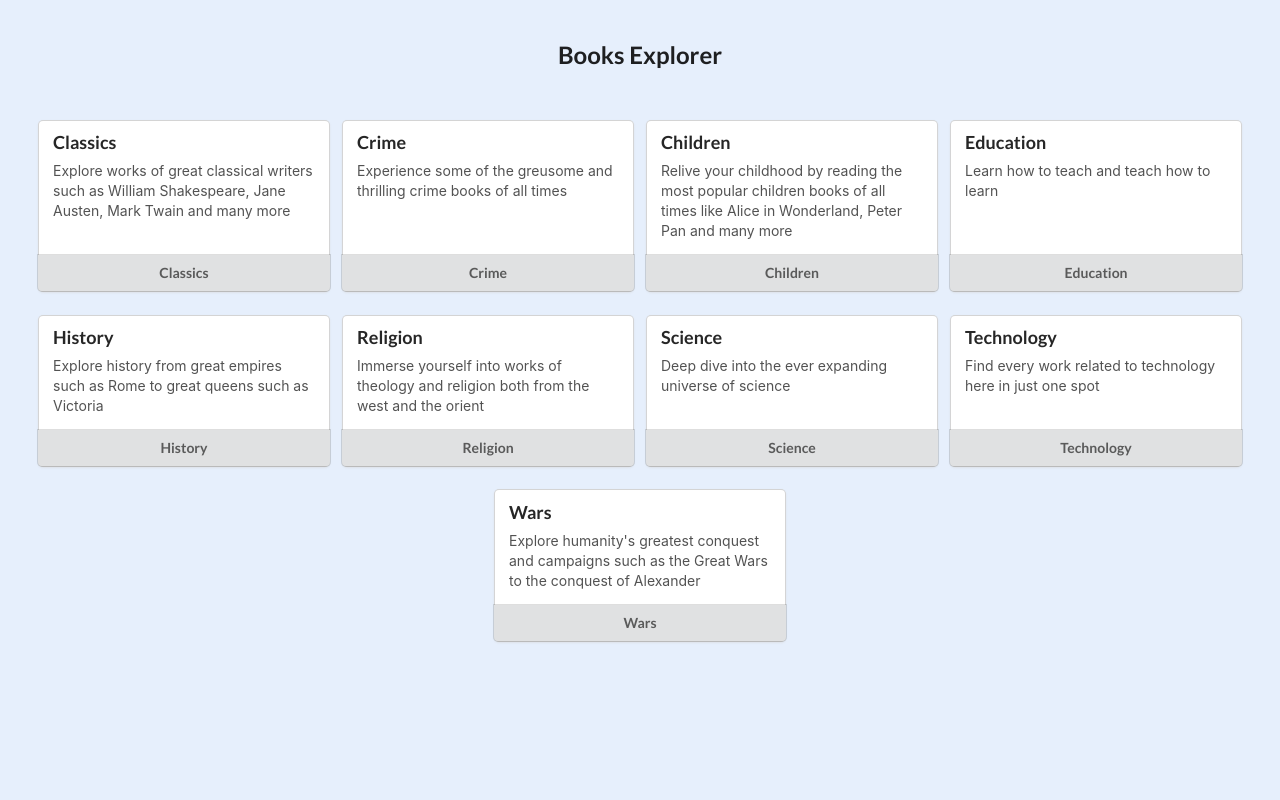
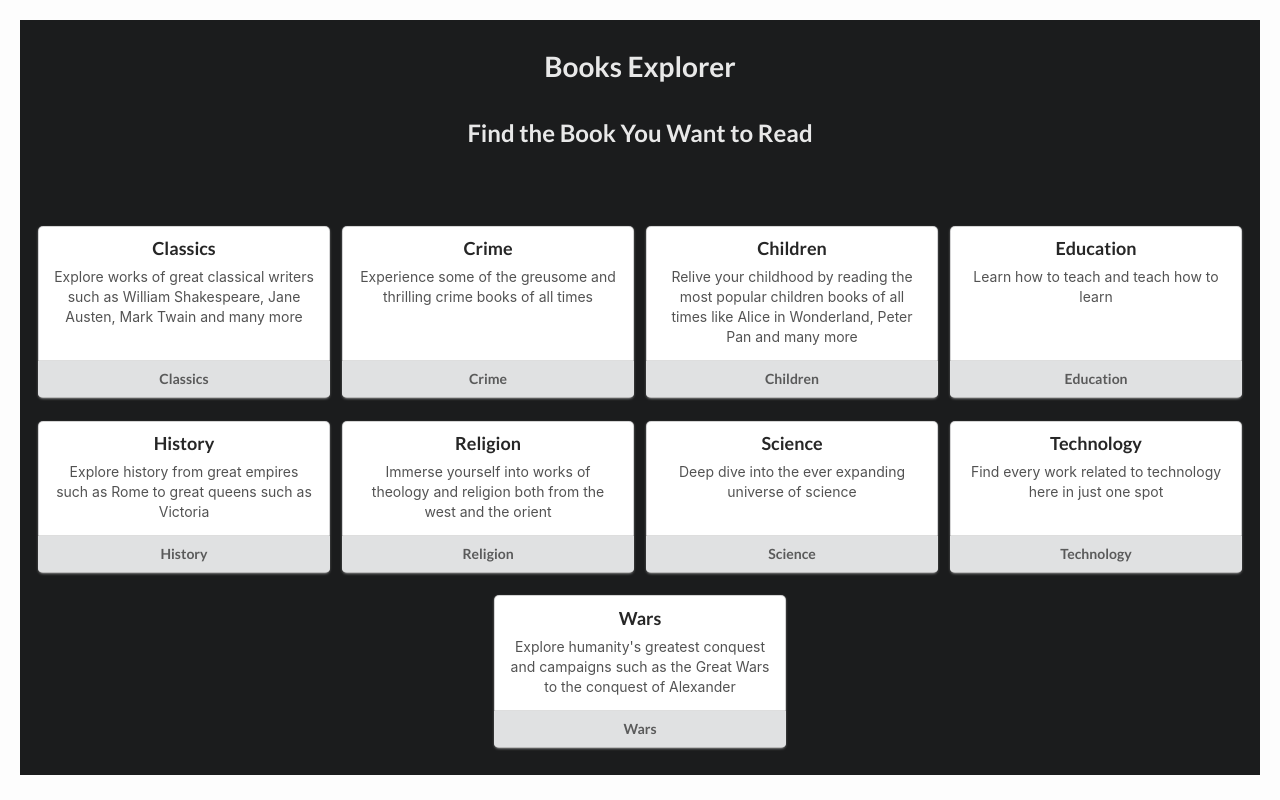
Before and after one commit to pmallige-dev/React-Books-Explorer, a React (Create React App) app: page / in a window 1280 px wide. Built offline with nearby package versions, Linux system fonts and the light colour scheme.

Commit message:
Updated the CSS to have a dark background theme

```diff
--- a/src/App.css
+++ b/src/App.css
@@ -3,7 +3,7 @@
 }
 
 body {
-  background: #e6effc;
+  background: #fdfdfd;
   display: flex;
   flex-direction: column;
   align-items: center;
--- a/src/context/books.context.jsx
+++ b/src/context/books.context.jsx
@@ -27,7 +27,6 @@ export const BooksProvider = ({ children }) => {
     const [bookList, setBookList] = useState(initialState.bookList);
     const [filteredBookList, setFilteredBookList] = useState(initialState.bookList);
     const [categorySelected, setCategorySelected] = useState(initialState.categorySelected);
-    const [submitMaadu, setSubmitMaadu] = useState(initialState.submitMaadu);
 
     const mainUrl = `https://gutendex.com/books`;
     const urlSearchParams = `?search=${searchField}&topic=${categorySelected}`;
--- a/src/routes/genre/genre.component.jsx
+++ b/src/routes/genre/genre.component.jsx
@@ -9,7 +9,7 @@ const Genre = () => {
     const { isLoading } = useContext(BooksContext)
 
     return (
-        <div className="genre-container">
+        <div className="genre-container ui inverted vertical masthead center aligned segment">
             <SearchBox />
             <BooksList />
             {isLoading && <Spinner />}
--- a/src/routes/home/home.component.jsx
+++ b/src/routes/home/home.component.jsx
@@ -4,8 +4,15 @@ import './home.styles.css';
 
 const Home = () => {
     return (
-        <div className="homepage-container">
-            <h2>Books Explorer</h2>
+        <div className="ui inverted vertical masthead center aligned segment homepage-container">
+            <div className="ui inverted vertical masthead center aligned segment">
+                <div className="ui text container">
+                    <h1>Books Explorer</h1>
+                    <h2>Find the Book You Want to Read</h2>
+                </div>
+
+            </div>
+            <div className="ui inverted vertical masthead center aligned segment">
                 <div className="category-list-container ui cards">
                     {
                         categories.map((category) => (
@@ -14,6 +21,7 @@ const Home = () => {
                     }
                 </div>
             </div>
+        </div>
     )
 }
 
```
Lines whose indentation alone changed are shown as unchanged.
